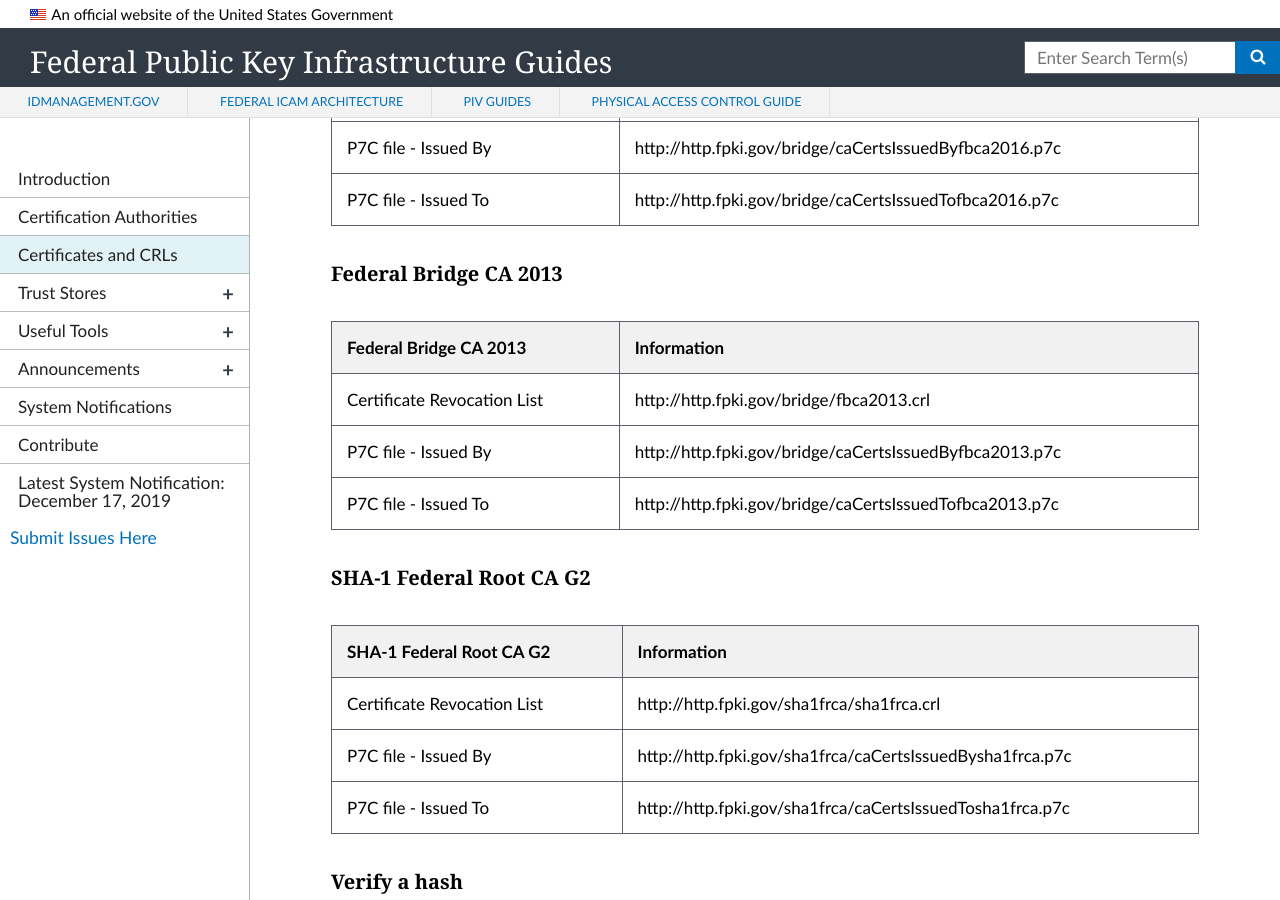
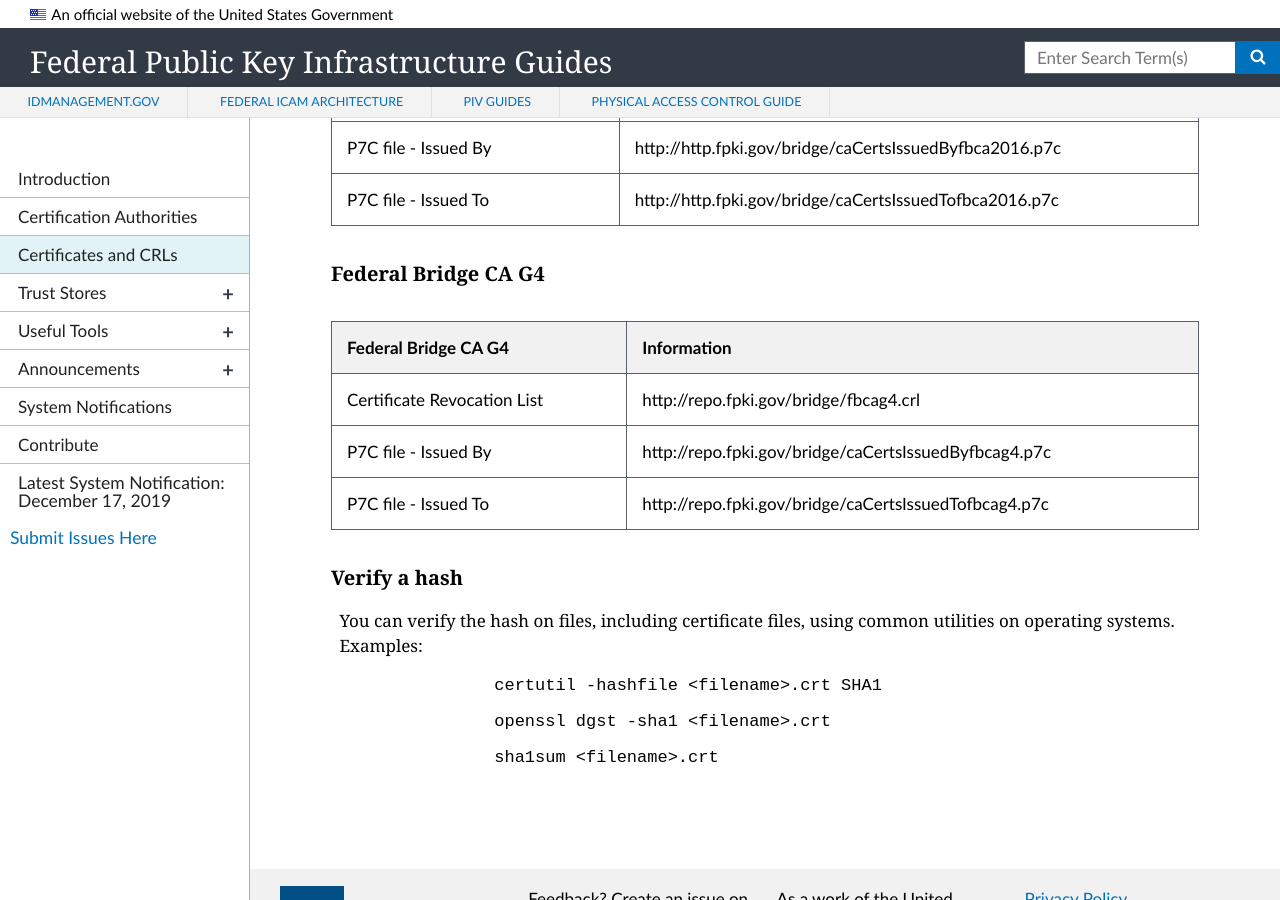
Before and after one commit to GSA/fpki-guides, a Jekyll site: the page built from pages/fpki_crls.md, in a window 1280 px wide and 900 px high, scrolled down 974 px. Built offline with Jekyll 4.4.1, drawn with Linux system fonts in a browser that asks for light colours; nearby versions of some CDN libraries; some of the changed text lies outside the part shown.

Commit message:
minor updates to crls page for sha1 and bridge g4

```diff
--- a/pages/fpki_crls.md
+++ b/pages/fpki_crls.md
@@ -27,23 +27,13 @@ When downloading **any** Certificate file from the list below, please verify the
 | P7C file - Issued By						| http://http.fpki.gov/bridge/caCertsIssuedByfbca2016.p7c	|
 | P7C file - Issued To						| http://http.fpki.gov/bridge/caCertsIssuedTofbca2016.p7c	|
 
+### Federal Bridge CA G4
 
-### Federal Bridge CA 2013
-
-|**Federal Bridge CA 2013**|**Information**|
+|**Federal Bridge CA G4**|**Information**|
 |-----------|---------------|
-| Certificate Revocation List				| http://http.fpki.gov/bridge/fbca2013.crl					|
-| P7C file - Issued By						| http://http.fpki.gov/bridge/caCertsIssuedByfbca2013.p7c	|
-| P7C file - Issued To						| http://http.fpki.gov/bridge/caCertsIssuedTofbca2013.p7c	|
-
-
-### SHA-1 Federal Root CA G2
-
-|**SHA-1 Federal Root CA G2**|**Information**|
-|-----------|---------------|
-| Certificate Revocation List				| http://http.fpki.gov/sha1frca/sha1frca.crl				|
-| P7C file - Issued By						| http://http.fpki.gov/sha1frca/caCertsIssuedBysha1frca.p7c	|
-| P7C file - Issued To						| http://http.fpki.gov/sha1frca/caCertsIssuedTosha1frca.p7c	|
+| Certificate Revocation List				| http://repo.fpki.gov/bridge/fbcag4.crl				|
+| P7C file - Issued By						| http://repo.fpki.gov/bridge/caCertsIssuedByfbcag4.p7c	|
+| P7C file - Issued To						| http://repo.fpki.gov/bridge/caCertsIssuedTofbcag4.p7c	|
 
 
 
```
Also changed, not shown: other parts of pages/fpki_crls.md (+1 -1 lines).
